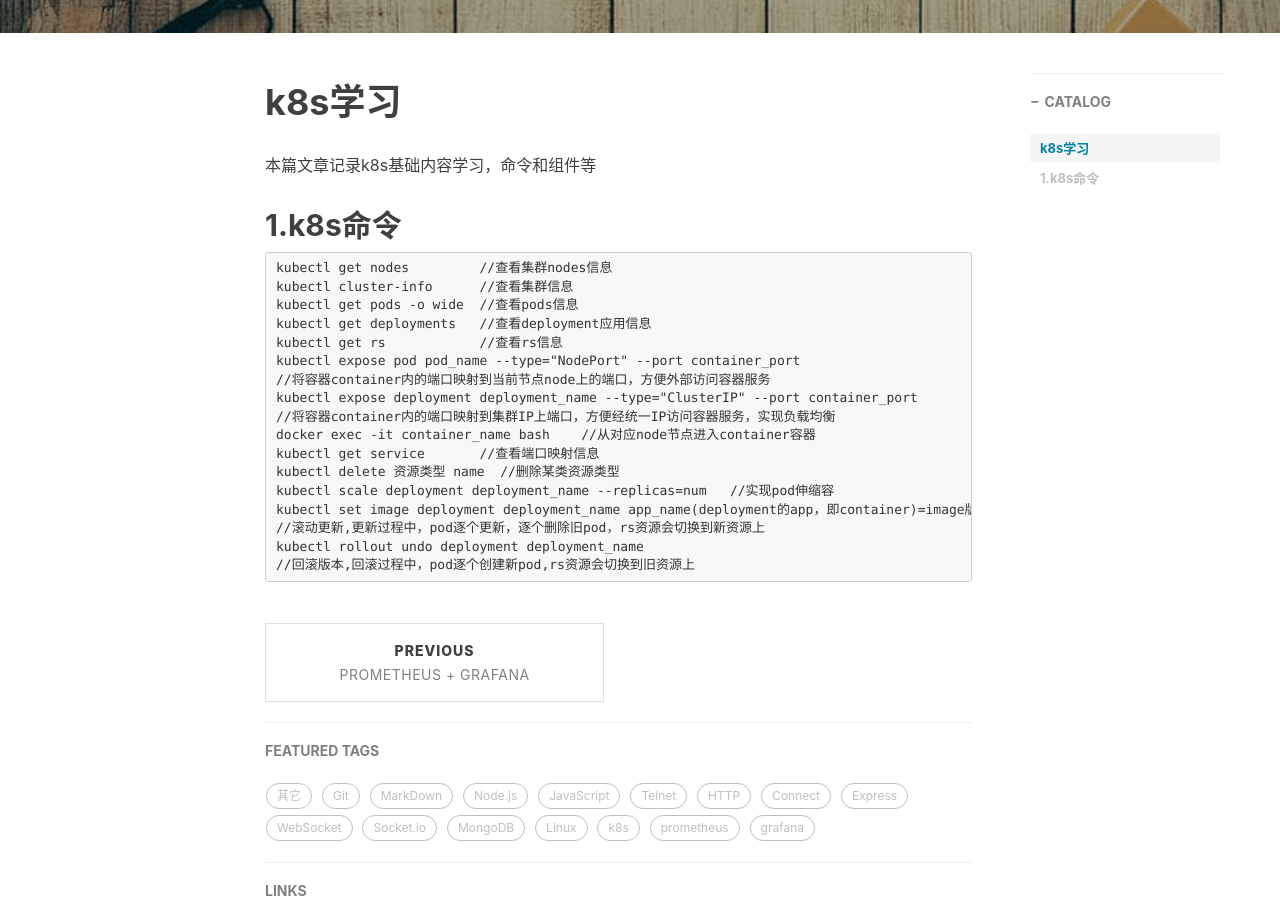
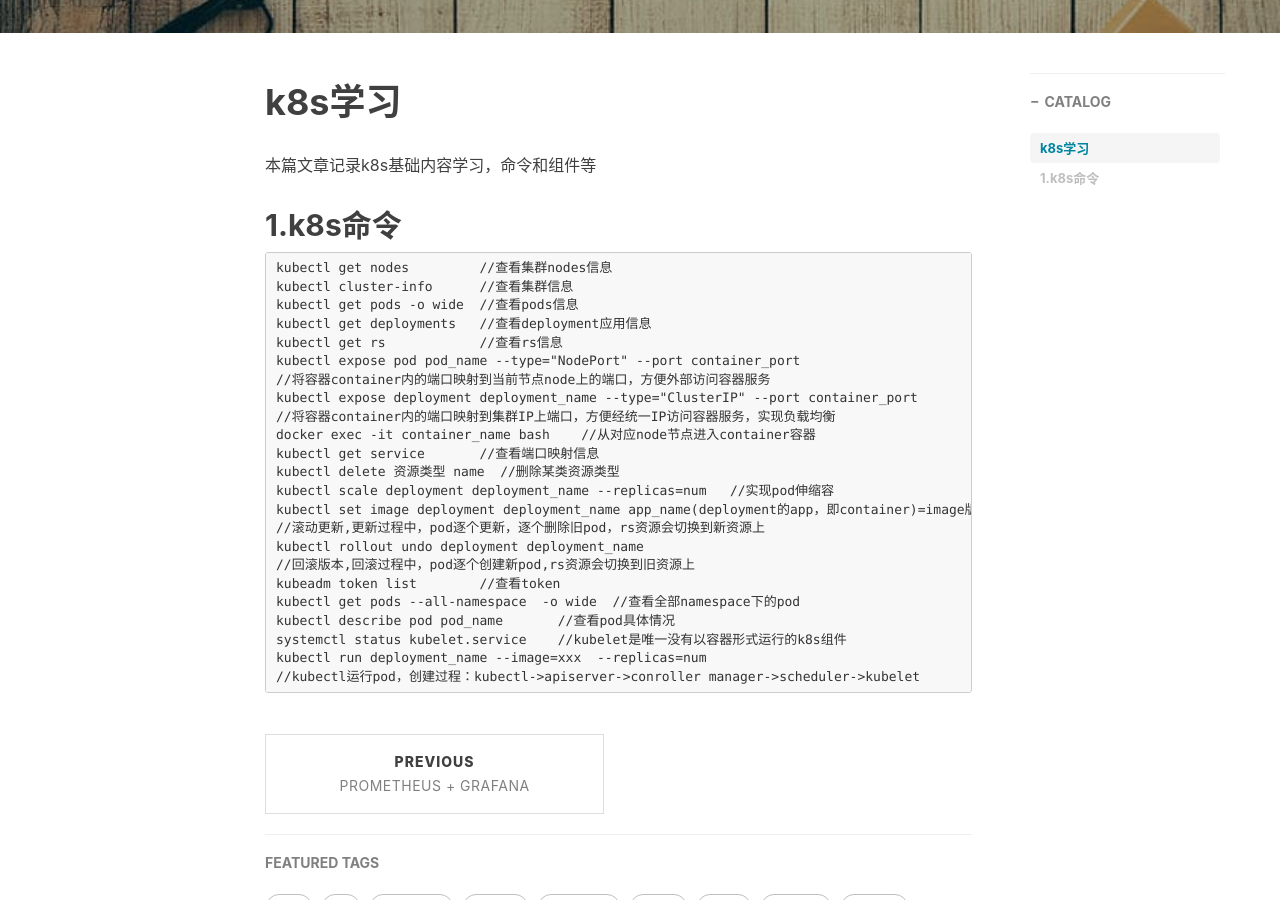
Before and after one commit to wangyang1996/wangyang1996.github.io, a Jekyll site: the page built from _posts/2024-8-25-k8s.md, in a window 1280 px wide and 900 px high, scrolled down 490 px. Built offline with Jekyll 4.4.1, drawn with Linux system fonts in a browser that asks for light colours; nearby versions of some CDN libraries; comment, search, counter and statistics services are not loaded.

Commit message:
modify k8sxuexi.md

````diff
--- a/_posts/2024-8-25-k8s.md
+++ b/_posts/2024-8-25-k8s.md
@@ -36,4 +36,10 @@ kubectl set image deployment deployment_name app_name(deployment的app，即cont
 //滚动更新,更新过程中，pod逐个更新，逐个删除旧pod，rs资源会切换到新资源上
 kubectl rollout undo deployment deployment_name
 //回滚版本,回滚过程中，pod逐个创建新pod,rs资源会切换到旧资源上
+kubeadm token list        //查看token
+kubectl get pods --all-namespace  -o wide  //查看全部namespace下的pod
+kubectl describe pod pod_name       //查看pod具体情况
+systemctl status kubelet.service    //kubelet是唯一没有以容器形式运行的k8s组件
+kubectl run deployment_name --image=xxx  --replicas=num
+//kubectl运行pod，创建过程：kubectl->apiserver->conroller manager->scheduler->kubelet
 ```
````
